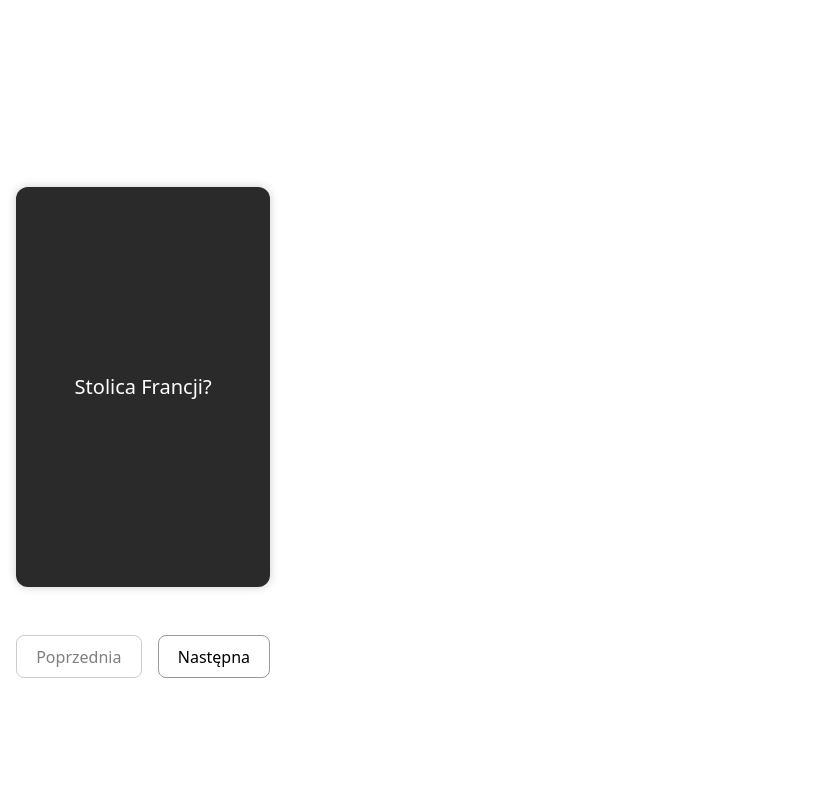
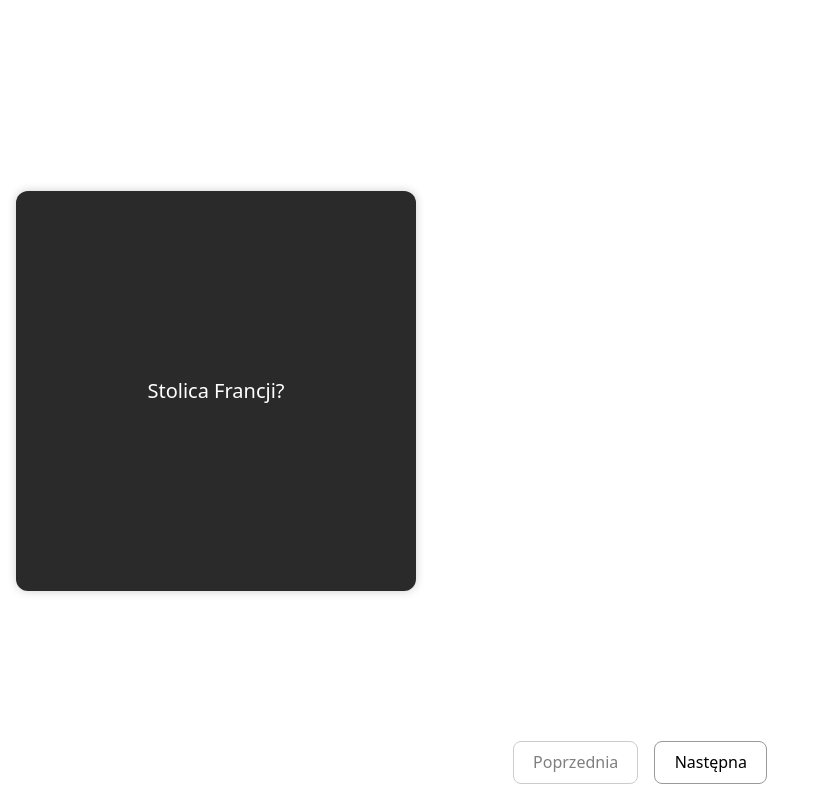
Before and after one commit to MateuszLyski/fiszki-app, a React (Vite) app: page / in a window 1280 px wide. Both pictures are taken after a click on the button "Europa". Shown: the whole page, without its empty margins (0-817 px from the left). Built offline with nearby package versions, Linux system fonts and the light colour scheme.

Commit message:
Only scroll12

```diff
--- a/src/App.jsx
+++ b/src/App.jsx
@@ -55,33 +55,28 @@ function App() {
   };
 
   return (
-    <>
+    <div className={isActive ? 'fullscreen-locked' : 'scrollable-menu'}>
       {!isActive && (
         <Navbar currentSet={category} onSelect={handleSet} isActive={isActive} />
       )}
 
       {isActive && (
-        <div style={containerStyle}>
-          {isFinished ? (
-            <>
-              <h2 style={{ color: '#ffffff' }}>Gratulacje! To już wszystkie fiszki 🎉</h2>
-              <button onClick={restart} style={buttonStyle}>Zacznij od początku</button>
-            </>
-          ) : (
-            <>
-              <div style={{ display: 'flex', alignItems: 'center', gap: '1rem', color: '#ffffff' }}>
+        <div style={fullScreenContainerStyle}>
+          <div style={topBarStyle}>
             <button onClick={() => setIsActive(false)} style={backButtonStyle}>← Wróć</button>
-                {index + 1} / {flashcards.length}
+            <span>{index + 1} / {flashcards.length}</span>
           </div>
 
+          <div style={cardAreaStyle}>
             <FlashcardContainer
               key={`${category}-${index}`}
               question={flashcards[index].question}
               answer={flashcards[index].answer}
               direction={direction}
             />
+          </div>
 
-              <div style={{ display: 'flex', justifyContent: 'center', gap: '1rem', marginTop: '1.5rem' }}>
+          <div style={bottomBarStyle}>
             <button
               onClick={prevCard}
               disabled={index === 0}
@@ -95,12 +90,12 @@ function App() {
               <button onClick={nextCard} style={buttonStyle}>Następna</button>
             )}
           </div>
-            </>
-          )}
         </div>
       )}
-    </>
+
+    </div>
   );
+
 
 }
 
@@ -137,5 +132,42 @@ const backButtonStyle = {
   fontSize: '1rem',
   cursor: 'pointer'
 };
+const fullScreenContainerStyle = {
+  width: '100vw',
+  height: '100vh',
+  display: 'flex',
+  flexDirection: 'column',
+  justifyContent: 'space-between',
+  alignItems: 'center',
+  padding: '1rem',
+  boxSizing: 'border-box',
+  overflow: 'hidden'
+};
+
+const topBarStyle = {
+  display: 'flex',
+  alignItems: 'center',
+  gap: '1rem',
+  color: '#ffffff',
+  width: '100%',
+  justifyContent: 'flex-start'
+};
+
+const cardAreaStyle = {
+  flexGrow: 1,
+  width: '100%',
+  display: 'flex',
+  justifyContent: 'center',
+  alignItems: 'center'
+};
+
+const bottomBarStyle = {
+  display: 'flex',
+  justifyContent: 'center',
+  gap: '1rem',
+  width: '100%',
+  marginTop: '1rem'
+};
+
 
 export default App;
--- a/src/index.css
+++ b/src/index.css
@@ -105,3 +105,16 @@ html, body {
 * {
   box-sizing: border-box;
 }
+
+.scrollable-menu {
+  width: 100vw;
+  height: 100vh;
+  overflow-y: auto;
+  overflow-x: hidden;
+}
+
+.fullscreen-locked {
+  width: 100vw;
+  height: 100vh;
+  overflow: hidden;
+}
```
Lines whose indentation alone changed are shown as unchanged.
